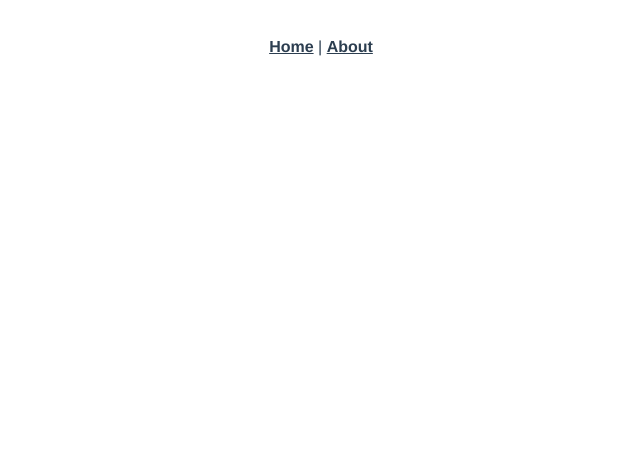
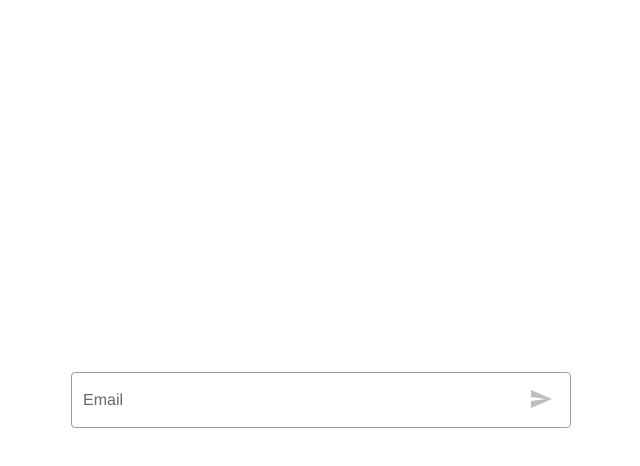
Before and after one commit to Abdulqudus001/jsQuiz, a Vue app: page /login in a window 1280 px wide. Shown: the top 466 px of the page, without its empty margins (319-959 px from the left). Built offline with nearby package versions, Linux system fonts and the light colour scheme; a small style sheet from the web is missing.

Commit message:
Setup user login

```diff
--- a/src/App.vue
+++ b/src/App.vue
@@ -1,10 +1,10 @@
 <template>
   <div id="app">
-    <div id="nav">
-      <router-link to="/">Home</router-link> |
-      <router-link to="/about">About</router-link>
-    </div>
-    <router-view/>
+    <v-app>
+      <v-main>
+        <router-view/>
+      </v-main>
+    </v-app>
   </div>
 </template>
 
--- a/src/main.js
+++ b/src/main.js
@@ -1,10 +1,15 @@
 import Vue from 'vue';
 import App from './App.vue';
 import router from './router';
+import vuetify from './plugins/vuetify';
+import '@babel/polyfill';
+import 'roboto-fontface/css/roboto/roboto-fontface.css';
+import '@mdi/font/css/materialdesignicons.css';
 
 Vue.config.productionTip = false;
 
 new Vue({
   router,
+  vuetify,
   render: (h) => h(App),
 }).$mount('#app');
--- /dev/null
+++ b/src/plugins/vuetify.js
@@ -0,0 +1,8 @@
+import Vue from 'vue';
+import Vuetify from 'vuetify';
+import 'vuetify/dist/vuetify.min.css';
+
+Vue.use(Vuetify);
+
+export default new Vuetify({
+});
--- a/src/router/index.js
+++ b/src/router/index.js
@@ -11,12 +11,12 @@ const routes = [
     component: Home,
   },
   {
-    path: '/about',
-    name: 'About',
+    path: '/login',
+    name: 'Login',
     // route level code-splitting
     // this generates a separate chunk (about.[hash].js) for this route
     // which is lazy-loaded when the route is visited.
-    component: () => import(/* webpackChunkName: "about" */ '../views/About.vue'),
+    component: () => import('@/views/Login.vue'),
   },
 ];
 
--- /dev/null
+++ b/src/views/Login.vue
@@ -0,0 +1,65 @@
+<template>
+  <v-container class="fill-height">
+    <div class="login">
+      <v-form @submit.prevent="verifyEmail">
+        <v-row align="center" justify="center" class="mx-0">
+          <v-text-field
+            v-model.trim="email"
+            outlined
+            label="Email"
+            hide-details
+            :loading="loading"
+          >
+            <template slot="append">
+              <v-btn
+                icon
+                text
+                @click.prevent="verifyEmail"
+                class="mt-n2"
+                color="primary"
+                :disabled="email.length < 1"
+                :loading="loading"
+              >
+                <v-icon>mdi-send</v-icon>
+              </v-btn>
+            </template>
+          </v-text-field>
+        </v-row>
+      </v-form>
+    </div>
+  </v-container>
+</template>
+
+<script>
+export default {
+  data: () => ({
+    email: '',
+    loading: false,
+  }),
+  methods: {
+    verifyEmail() {
+      this.loading = true;
+      console.log(this.email);
+      fetch('https://jsquiz-a5525.firebaseio.com/masterSheet.json')
+        .then((res) => res.json())
+        .then((res) => {
+          console.log(res);
+          const user = res.find((el) => {
+            const email = el[1].toLowerCase().trim();
+            return email === this.email.toLowerCase();
+          });
+          console.log(user);
+          this.loading = false;
+        });
+    },
+  },
+};
+</script>
+
+<style lang="scss" scoped>
+.login {
+  width: 500px;
+  max-width: 100%;
+  margin: 0 auto;
+}
+</style>
```
Also changed, not shown: package.json (+6 -1 lines), .browserslistrc, .eslintrc.js, 1 other file (tests, documents, lock files or other folders).
